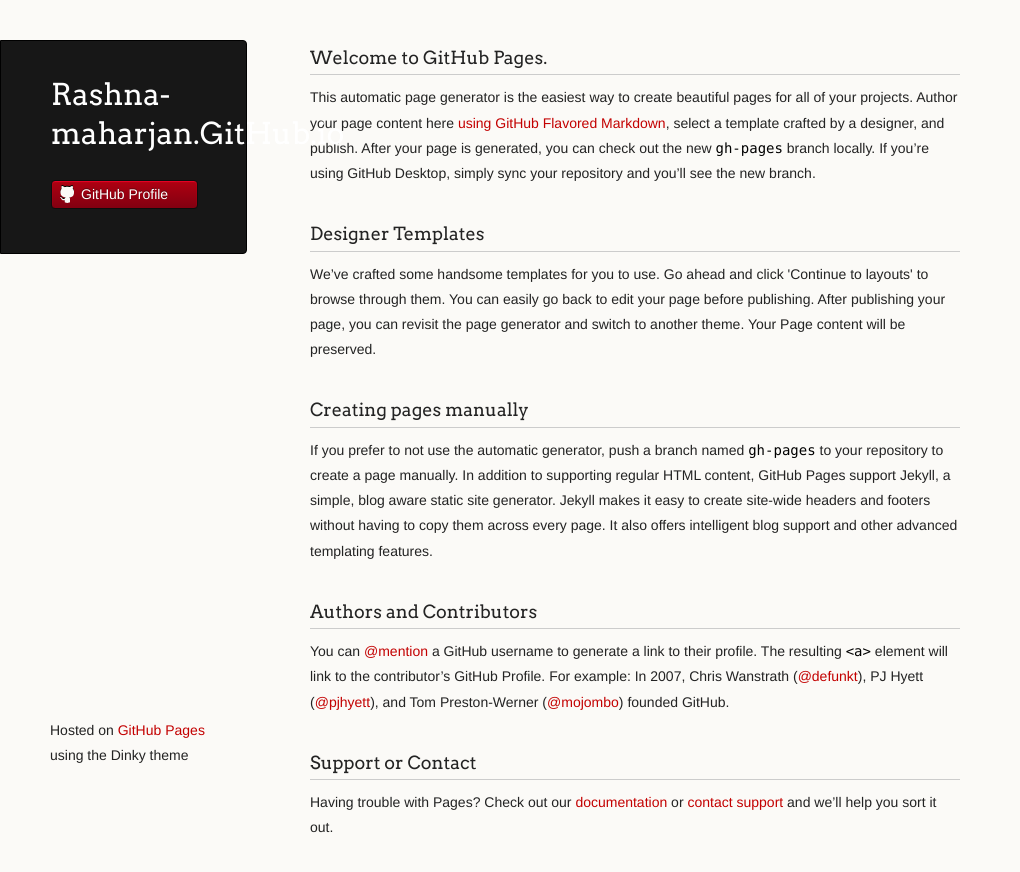
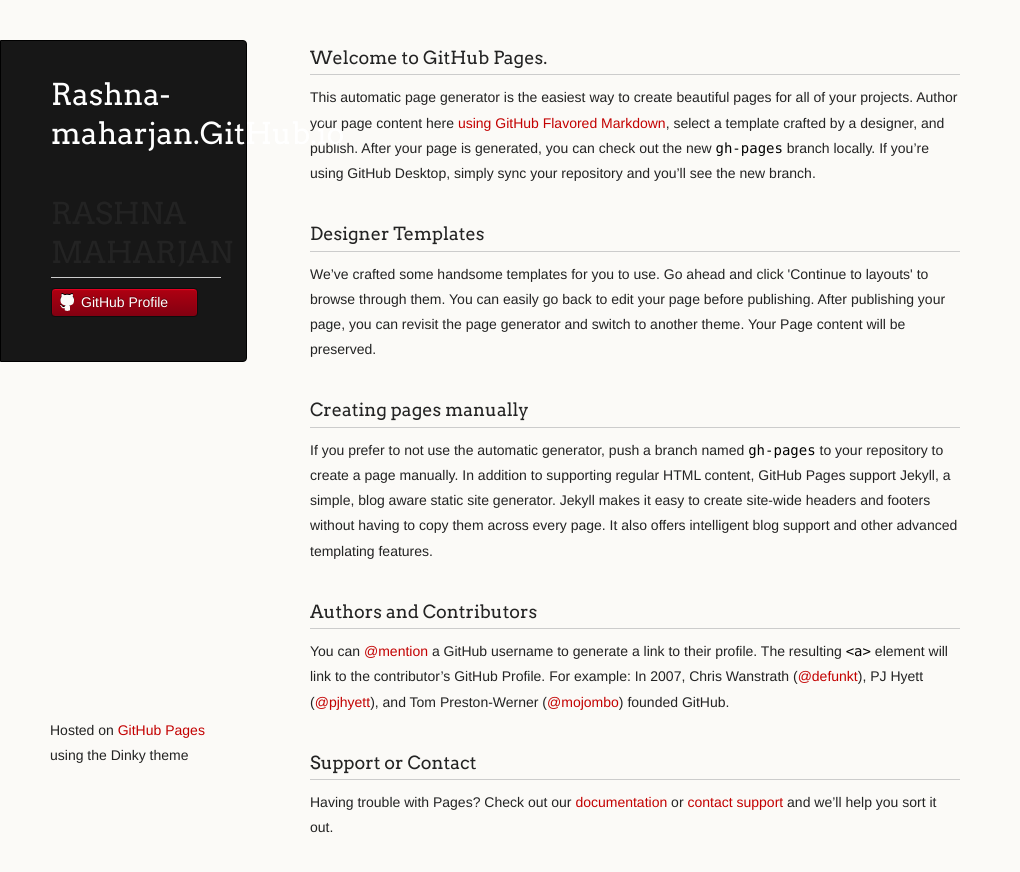
Before and after one commit to rashna-maharjan/rashna-maharjan.github.io, a plain HTML site: page index.html in a window 1280 px wide. Shown: the whole page, without its empty margins (0-1020 px from the left). Drawn offline with Linux system fonts and the light colour scheme.

Commit message:
make changes to index.html

```diff
--- a/index.html
+++ b/index.html
@@ -19,7 +19,7 @@
         <h1 class="header">Rashna-maharjan.GitHub.io</h1>
         <p class="header"></p>
 
-
+        <h1>RASHNA MAHARJAN</h1>
 
         <ul>
           <li><a class="buttons github" href="https://github.com/rashna-maharjan">GitHub Profile</a></li>
```
